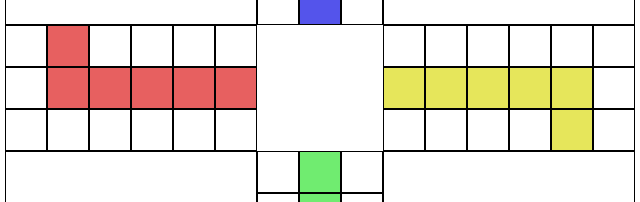
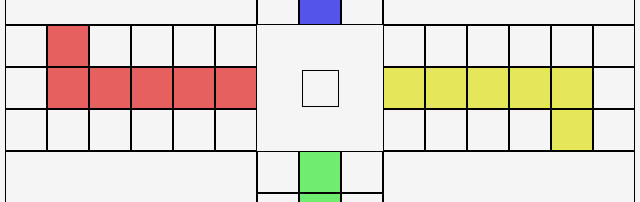
Before and after one commit to cksharma11/Ludo, a website: page view/game_page.html in a window 1280 px wide. Shown: the part 291-493 px from the top of the page, 328-968 px from the left. Drawn offline with Linux system fonts and the light colour scheme.

Commit message:
Added Dice

```diff
--- a/view/game_page.html
+++ b/view/game_page.html
@@ -3,6 +3,12 @@
   <head>
     <title>Ludo</title>
     <link rel="stylesheet" type="text/css" href="style/game_page.css" />
+    <script>
+      function rollDice() {
+        const diceValue = Math.floor(Math.random() * 6 + 1);
+        document.getElementById("dice").innerText = diceValue;
+      }
+    </script>
   </head>
   <body>
     <header>
@@ -101,6 +107,8 @@
           </div>
         </div>
 
+        <div id="dice" class="dice" onclick="rollDice"></div>
+
         <div class="cell_column_container">
           <div class="cell_column">
             <div id="37" class="cell"></div>
--- a/view/style/game_page.css
+++ b/view/style/game_page.css
@@ -1,6 +1,7 @@
 html, body{
   width: 100%;
   height: 100%;
+  background: whitesmoke;
 }
 
 header{
@@ -76,3 +77,11 @@ header{
 .blue{
   background: rgb(84, 84, 235);
 }
+
+.dice{
+  width: 35px;
+  height: 35px;
+  align-self: center;
+  border: 1px solid black;
+  text-align: center;
+}
```
